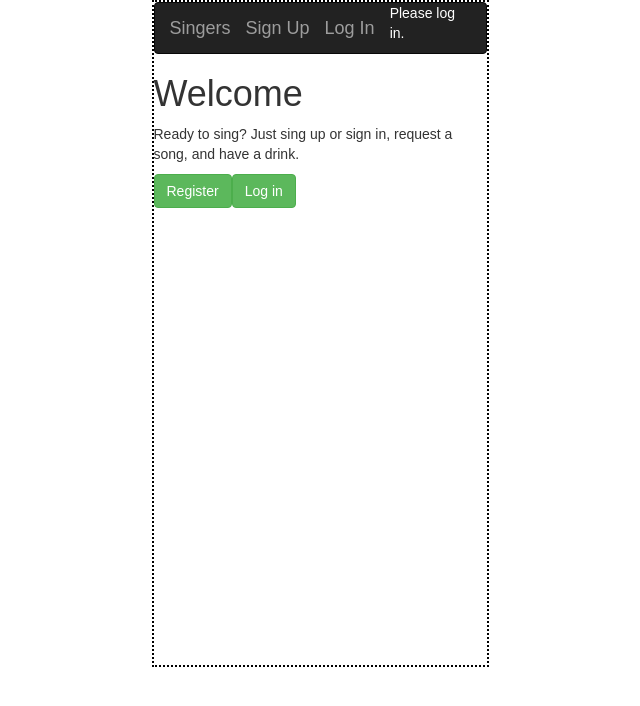
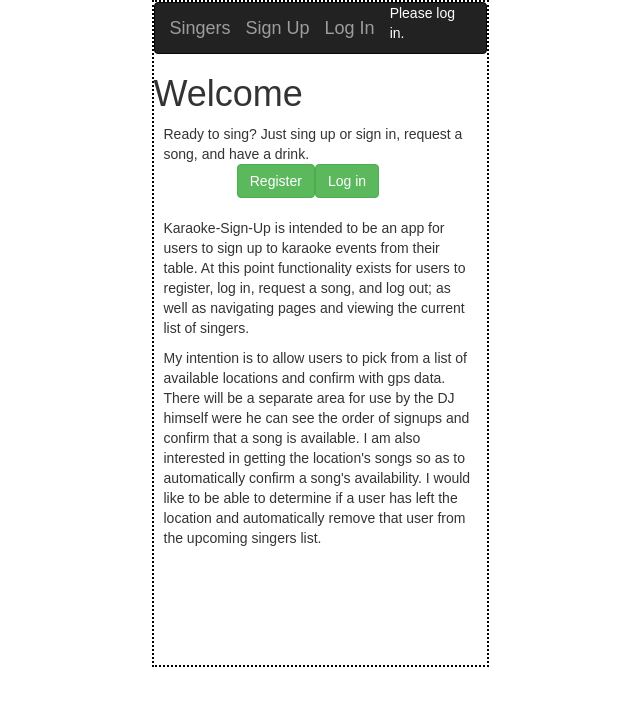
Before and after one commit to ChadGatling/karaoke_sign_up, a React (Create React App) app in the folder client/: page / in a window 1280 px wide. Shown: the top 706 px of the page, without its empty margins (320-960 px from the left). Built offline with nearby package versions, Linux system fonts and the light colour scheme; no server answers.

Commit message:
bit of front end css

```diff
--- a/client/src/pages/Welcome/Welcome.js
+++ b/client/src/pages/Welcome/Welcome.js
@@ -9,6 +9,15 @@ var Style = {
   // backgroundSize: "cover",
   // backgroundPosition: "30%",
   // backgroundImage: "url(https://randolphsbilliards.com/wp-content/uploads/2016/05/Facebook-Event-Background.png)"
+};
+
+var margin = {
+	margin: "0px 10px",
+};
+
+var center = {
+	margin: "auto",
+	width: "50%"
 };
 
 class Welcome extends Component {
@@ -45,10 +54,10 @@ class Welcome extends Component {
 			<div style={ Style }>
 				<Nav username={this.state.username}/>
 				<h1>Welcome</h1>
-				<p>Ready to sing? Just sing up or sign in, request a song, and have a drink.</p>
+				<p style={margin}>Ready to sing? Just sing up or sign in, request a song, and have a drink.</p>
 				<div>
 					{!this.state.username &&
-						<form>
+						<form style={center}>
 							<FormBtn onClick={this.handleSignUp}>
 								Register
 							</FormBtn>
@@ -58,6 +67,15 @@ class Welcome extends Component {
 						</form>
 					}
 				</div>
+				<br/>
+				<div style={margin}>
+					<p>
+						Karaoke-Sign-Up is intended to be an app for users to sign up to karaoke events from their table. At this point functionality exists for users to register, log in, request a song, and log out; as well as navigating pages and viewing the current list of singers.
+					</p>
+					<p>
+						My intention is to allow users to pick from a list of available locations and confirm with gps data. There will be a separate area for use by the DJ himself were he can see the order of signups and confirm that a song is available. I am also interested in getting the location's songs so as to automatically confirm a song's availability. I would like to be able to determine if a user has left the location and automatically remove that user from the upcoming singers list.
+					</p>
+				</div>
 			</div>
 		);
 	}
--- a/package.json
+++ b/package.json
@@ -10,7 +10,8 @@
     "build": "node scripts/build.js",
     "seed": "node scripts/seedDB.js",
     "test": "echo \"Error: no test specified\" && exit 1",
-    "installDeps": "yarn && cd client && yarn"
+    "installDeps": "yarn && cd client && yarn",
+    "postinstall": "cd client && yarn build"
   },
   "author": "",
   "license": "ISC",
```
